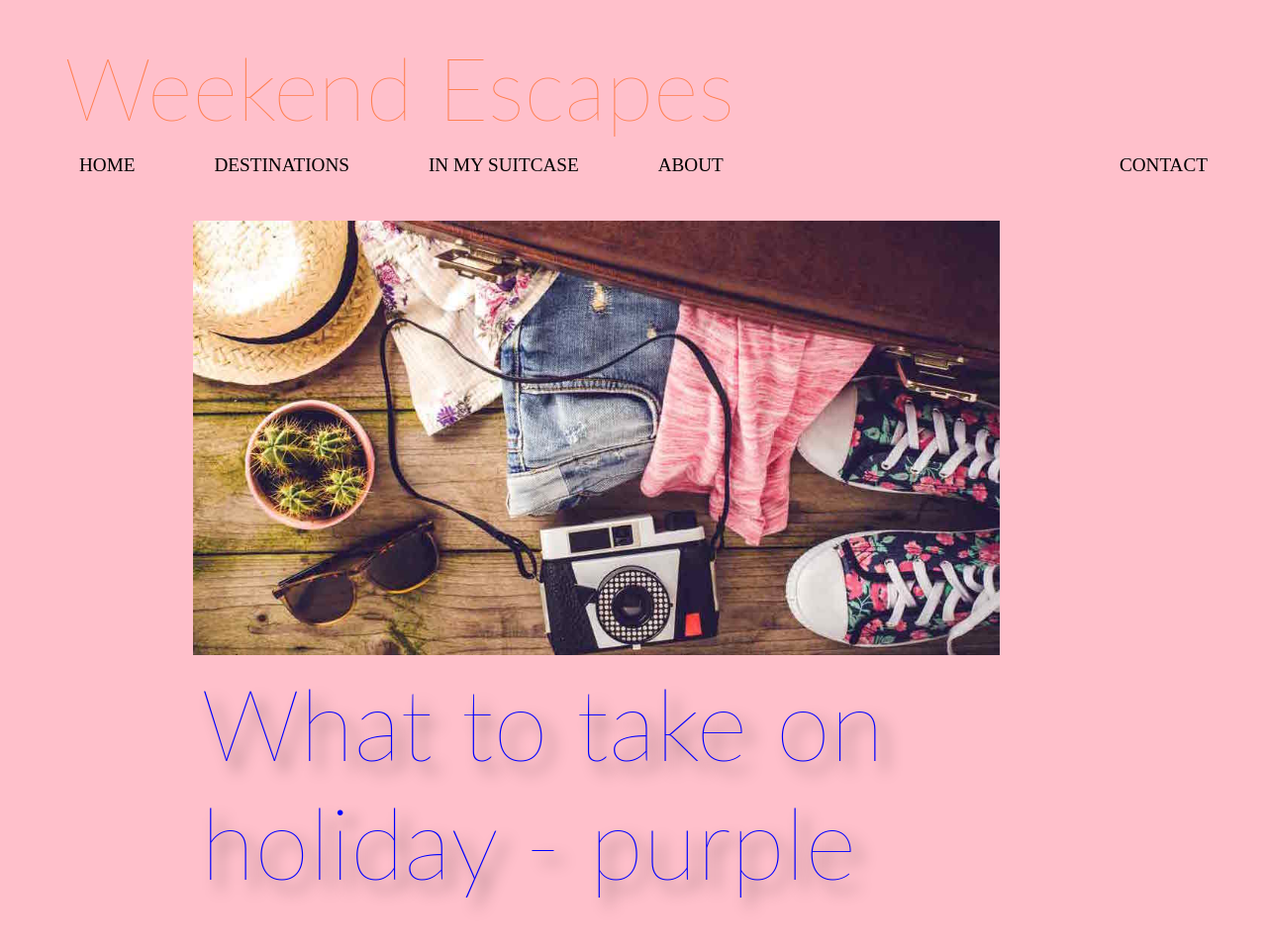
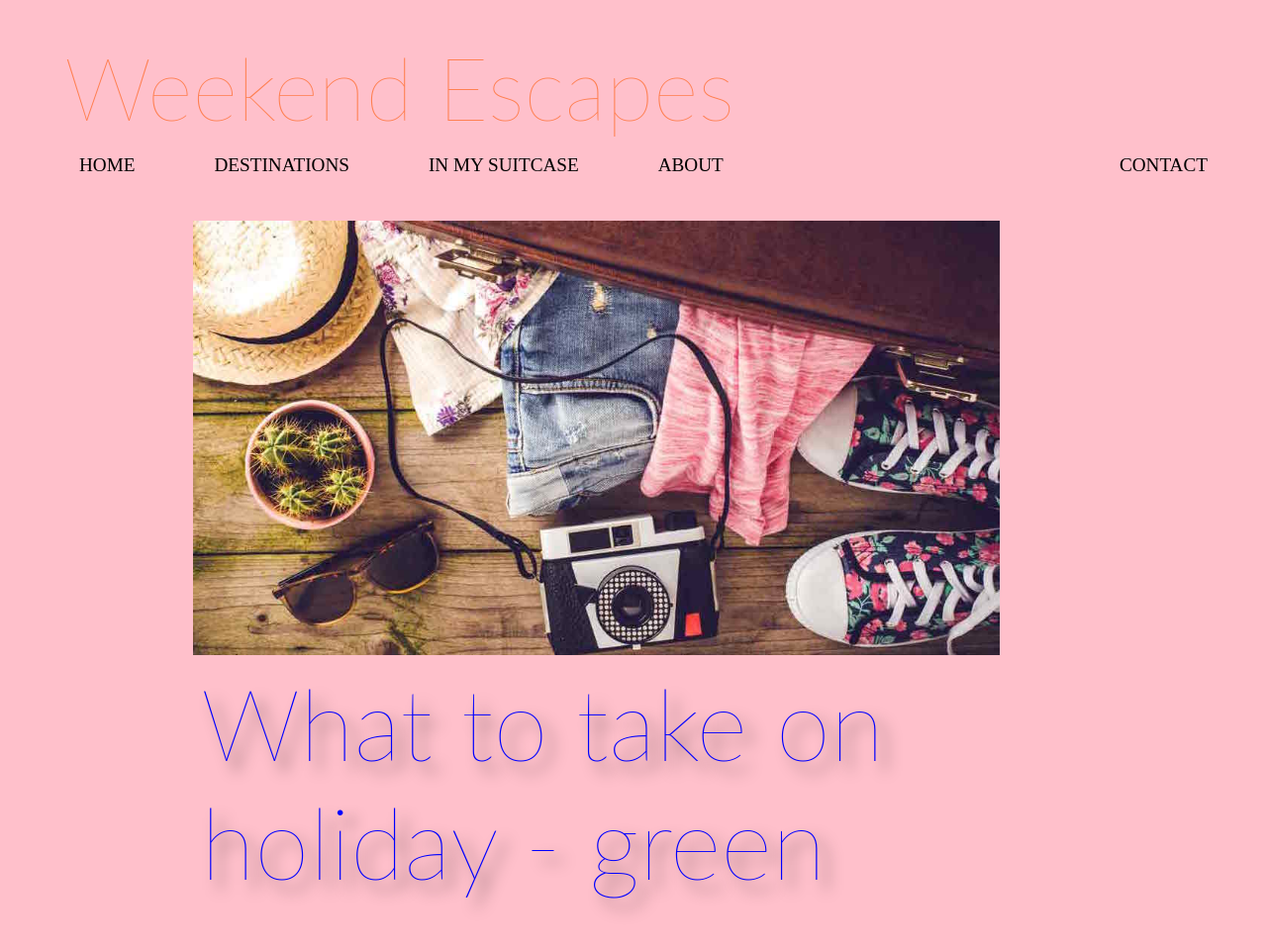
Before and after one commit to Shants66/Weekend-Escapes, a plain HTML site: page In My Suitcase.html in a window 1280 px wide. Shown: the whole page at 99% size. Drawn offline with Linux system fonts and the light colour scheme.

Commit message:
purple changed to green

```diff
--- a/In My Suitcase.html
+++ b/In My Suitcase.html
@@ -18,7 +18,7 @@
 
     <div class="pageimage">
       <img src="./Images/Packing.jpg" alt="packing">
-      <div id="textpart">What to take on holiday - purple</div>
+      <div id="textpart">What to take on holiday - green</div>
     </div>
 
   </body>
```
